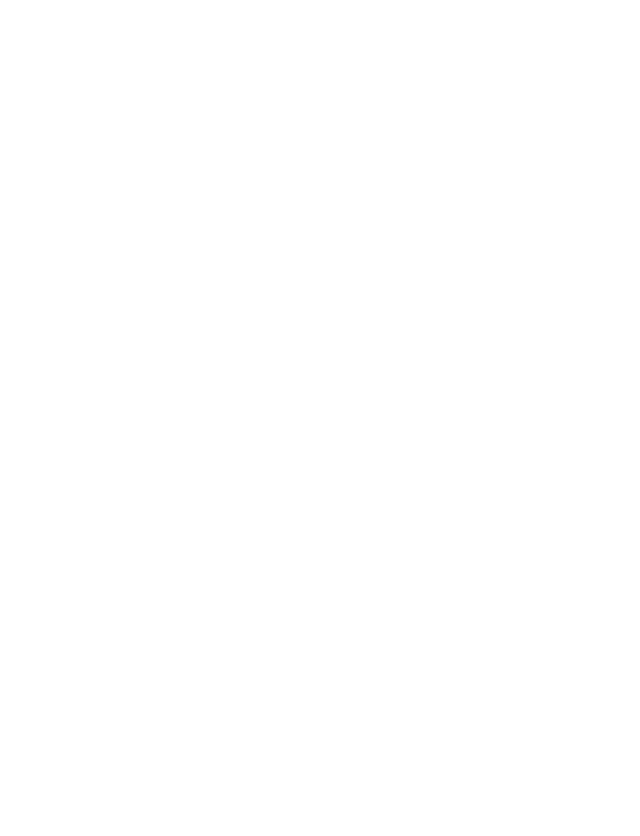
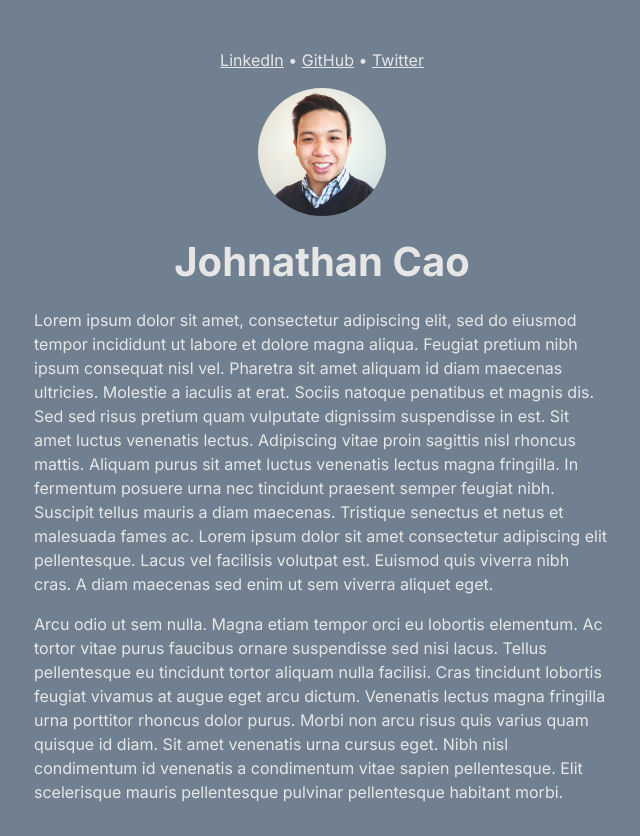
Before and after one commit to luig0/whoami, a Next.js app: page / in a window 1280 px wide. Shown: the whole page, without its empty margins (318-958 px from the left). Before the commit the page ends 800 px from the top, so only its background shows below. Built offline with nearby package versions, Linux system fonts and the light colour scheme.

Commit message:
added draft content

```diff
--- a/src/pages/_app.tsx
+++ b/src/pages/_app.tsx
@@ -1,3 +1,4 @@
+import 'bootstrap/dist/css/bootstrap.min.css';
 import '@/styles/globals.css'
 import type { AppProps } from 'next/app'
 
--- a/src/pages/index.tsx
+++ b/src/pages/index.tsx
@@ -1,18 +1,84 @@
+import Container from 'react-bootstrap/Container';
+import Col from 'react-bootstrap/Col';
 import Head from 'next/head';
+import Image from 'react-bootstrap/Image';
 import { Inter } from 'next/font/google';
+import Link from 'next/link';
+import Row from 'react-bootstrap/Row';
 
 const inter = Inter({ subsets: ['latin'] });
+
+const Links = () => (
+  <>
+    <Link href="https://linkedin.com/in/jhcao" target="_blank">
+      LinkedIn
+    </Link>{' '}
+    •{' '}
+    <Link href="https://github.com/luig0/" target="_blank">
+      GitHub
+    </Link>{' '}
+    •{' '}
+    <Link href="https://twitter.com/jhcao" target="_blank">
+      Twitter
+    </Link>
+  </>
+);
+
+const Content = () => (
+  <>
+    <p>
+      Lorem ipsum dolor sit amet, consectetur adipiscing elit, sed do eiusmod tempor incididunt ut labore et dolore
+      magna aliqua. Feugiat pretium nibh ipsum consequat nisl vel. Pharetra sit amet aliquam id diam maecenas ultricies.
+      Molestie a iaculis at erat. Sociis natoque penatibus et magnis dis. Sed sed risus pretium quam vulputate dignissim
+      suspendisse in est. Sit amet luctus venenatis lectus. Adipiscing vitae proin sagittis nisl rhoncus mattis. Aliquam
+      purus sit amet luctus venenatis lectus magna fringilla. In fermentum posuere urna nec tincidunt praesent semper
+      feugiat nibh. Suscipit tellus mauris a diam maecenas. Tristique senectus et netus et malesuada fames ac. Lorem
+      ipsum dolor sit amet consectetur adipiscing elit pellentesque. Lacus vel facilisis volutpat est. Euismod quis
+      viverra nibh cras. A diam maecenas sed enim ut sem viverra aliquet eget.
+    </p>
+
+    <p>
+      Arcu odio ut sem nulla. Magna etiam tempor orci eu lobortis elementum. Ac tortor vitae purus faucibus ornare
+      suspendisse sed nisi lacus. Tellus pellentesque eu tincidunt tortor aliquam nulla facilisi. Cras tincidunt
+      lobortis feugiat vivamus at augue eget arcu dictum. Venenatis lectus magna fringilla urna porttitor rhoncus dolor
+      purus. Morbi non arcu risus quis varius quam quisque id diam. Sit amet venenatis urna cursus eget. Nibh nisl
+      condimentum id venenatis a condimentum vitae sapien pellentesque. Elit scelerisque mauris pellentesque pulvinar
+      pellentesque habitant morbi.
+    </p>
+  </>
+);
 
 export default function Home() {
   return (
     <>
       <Head>
-        <title>Create Next App</title>
+        <title>jhcao.net • About Me</title>
         <meta name="description" content="Generated by create next app" />
         <meta name="viewport" content="width=device-width, initial-scale=1" />
         <link rel="icon" href="/favicon.ico" />
       </Head>
-      <main></main>
+      <main className={inter.className}>
+        <Container className="content mt-5">
+          <Row className="text-center mt-1 mb-1">
+            <Col>
+              <Links />
+            </Col>
+          </Row>
+          <Row className="text-center mt-3 mb-3">
+            <Col>
+              <Image src="/headshot.png" alt="me" width={128} height={128} roundedCircle />
+            </Col>
+          </Row>
+          <Row className="text-center mt-1 mb-1 fs-1 fw-bold">
+            <Col>Johnathan Cao</Col>
+          </Row>
+          <Row className="mt-3 mb-3">
+            <Col>
+              <Content />
+            </Col>
+          </Row>
+        </Container>
+      </main>
     </>
   );
 }
--- a/src/styles/globals.css
+++ b/src/styles/globals.css
@@ -0,0 +1,16 @@
+body {
+  background-color: #708090;
+  color: #e6e6e6;
+}
+
+main .content {
+  max-width: 600px;
+}
+
+a {
+  color: #e6e6e6;
+}
+
+a:hover {
+  color: #333333;
+}
```
